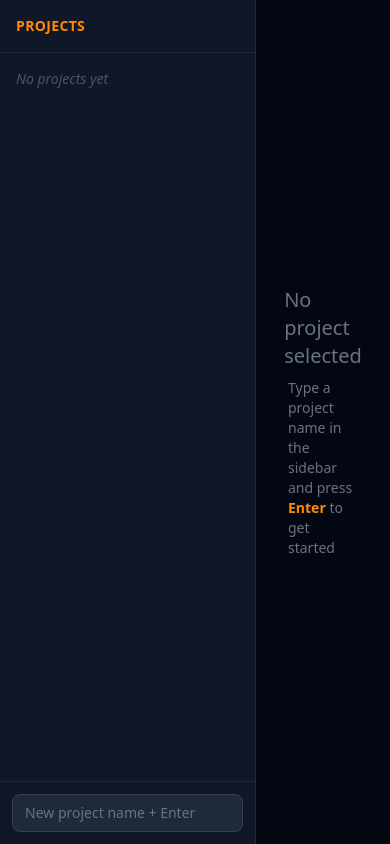
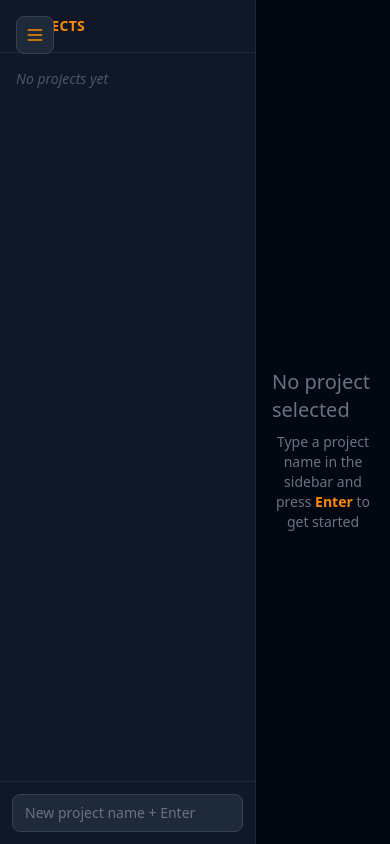
Before and after one commit to SyrineLarbi/to-do-list-, a Next.js app: page / in a window 390 px wide. Built offline with nearby package versions, Linux system fonts and the light colour scheme.

Commit message:
Update page.tsx

```diff
--- a/src/app/page.tsx
+++ b/src/app/page.tsx
@@ -11,7 +11,6 @@ export default function Home() {
   const [activeProjectId, setActiveProjectId] = useState<string | null>(null);
   const [mounted, setMounted] = useState(false);
   const [sidebarOpen, setSidebarOpen] = useState(false);
-
 
   useEffect(() => {
     const loaded = loadProjects();
@@ -85,16 +84,42 @@ export default function Home() {
 
   if (!mounted) return null;
 
+  function handleSelectProject(id: string) {
+    setActiveProjectId(id);
+    setSidebarOpen(false);
+  }
+
   return (
     <div className="flex h-screen bg-gray-950">
+      {/* Mobile hamburger button */}
+      <button
+        onClick={() => setSidebarOpen(true)}
+        className="md:hidden fixed top-4 left-4 z-50 p-2 rounded-lg bg-gray-800 border border-gray-700 text-orange-400 cursor-pointer"
+        aria-label="Open sidebar"
+      >
+        <svg xmlns="http://www.w3.org/2000/svg" className="h-5 w-5" fill="none" viewBox="0 0 24 24" stroke="currentColor" strokeWidth={2}>
+          <path strokeLinecap="round" strokeLinejoin="round" d="M4 6h16M4 12h16M4 18h16" />
+        </svg>
+      </button>
+
+      {/* Backdrop for mobile */}
+      {sidebarOpen && (
+        <div
+          className="md:hidden fixed inset-0 bg-black/50 z-30"
+          onClick={() => setSidebarOpen(false)}
+        />
+      )}
+
       <ProjectSidebar
         projects={projects}
         activeProjectId={activeProjectId}
-        onSelectProject={setActiveProjectId}
+        onSelectProject={handleSelectProject}
         onCreateProject={handleCreateProject}
         onDeleteProject={handleDeleteProject}
+        isOpen={sidebarOpen}
+        onClose={() => setSidebarOpen(false)}
       />
-      <main className="flex-1 p-8 overflow-y-auto">
+      <main className="flex-1 p-4 md:p-8 overflow-y-auto">
         {activeProject ? (
           <TaskList
             project={activeProject}
@@ -103,9 +128,9 @@ export default function Home() {
             onDeleteTask={handleDeleteTask}
           />
         ) : (
-          <div className="flex flex-col items-center justify-center h-full text-gray-500 gap-2">
+          <div className="flex flex-col items-center justify-center h-full text-gray-500 gap-2 pt-14 md:pt-0">
             <p className="text-xl">No project selected</p>
-            <p className="text-sm">Type a project name in the sidebar and press <strong className="text-orange-400">Enter</strong> to get started</p>
+            <p className="text-sm text-center">Type a project name in the sidebar and press <strong className="text-orange-400">Enter</strong> to get started</p>
           </div>
         )}
       </main>
```
